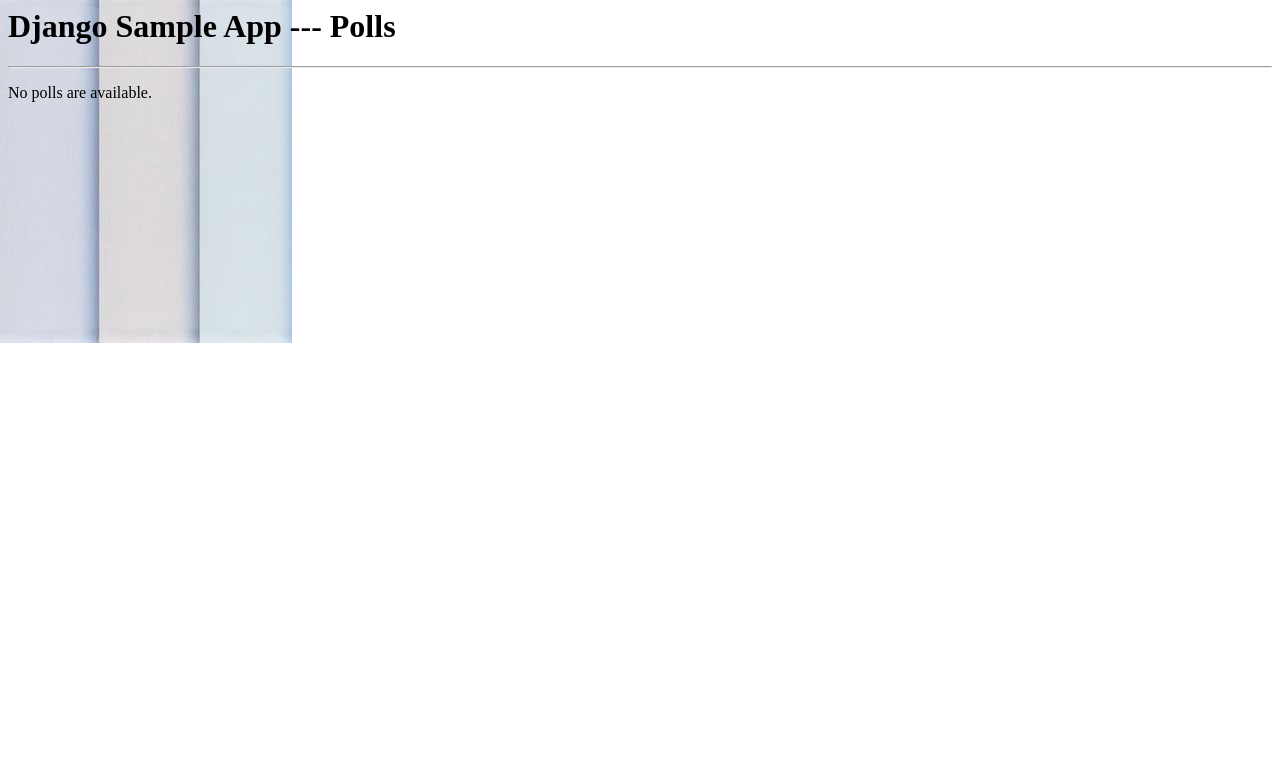
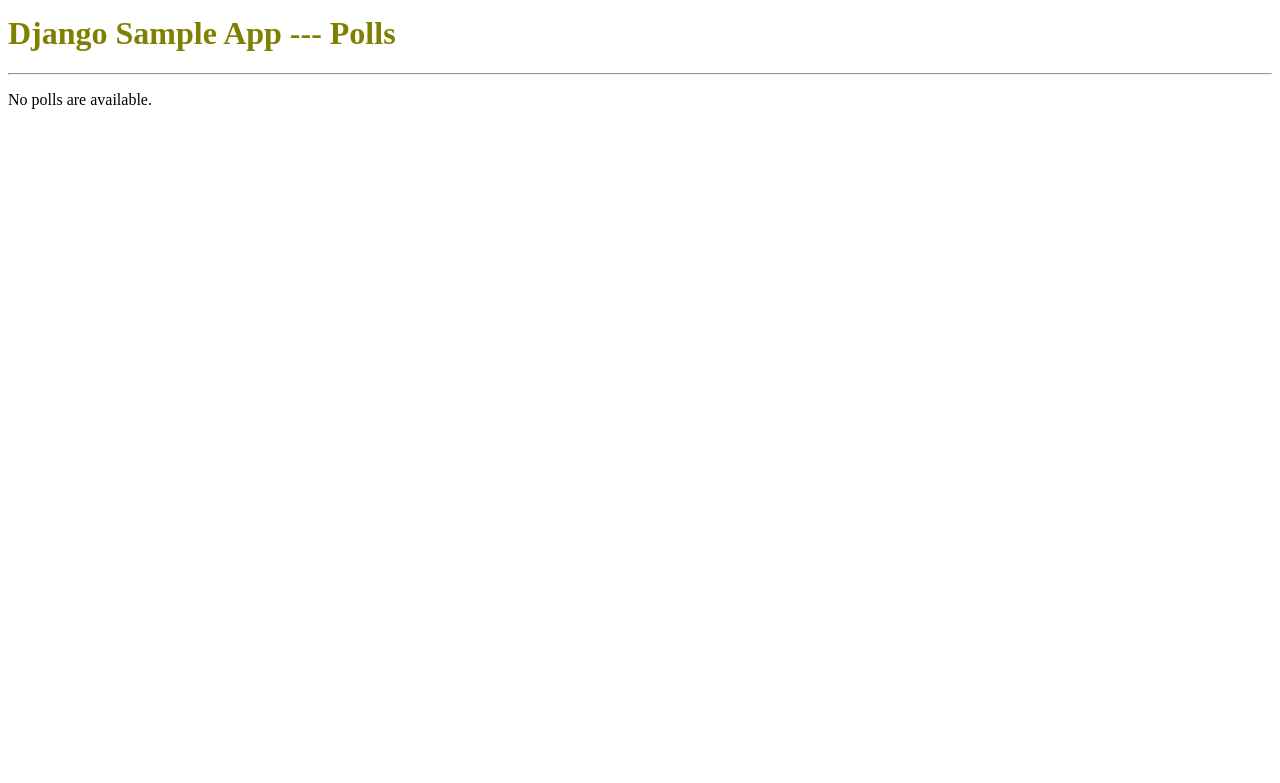
Before and after one commit to neilwick/django-polls-app, a Django app: page /polls/ in a window 1280 px wide. Shown: the top 783 px of the page. Run offline with Django 3.2, Linux system fonts and the light colour scheme; data that the repository does not hold is empty.

Commit message:
Update style.css

```diff
--- a/mysite/polls/static/polls/style.css
+++ b/mysite/polls/static/polls/style.css
@@ -1,6 +1,23 @@
+
 li a {
-    color: green;
+    color: darkred;
+    line-height: 30px;
+    font-size: 20px;
 }
-body {
-    background: white url("images/background.jpg") no-repeat;
+
+h1{
+    color:olive;
+    margin-top: 15px;
+    }
+
+input,#radioBtn,li,a
+{
+    margin-bottom: 15px;
+    font-size: 20px;
+    margin-left: 30px;
 }
+
+#subVote
+{
+    color:darkred;
+}
```
